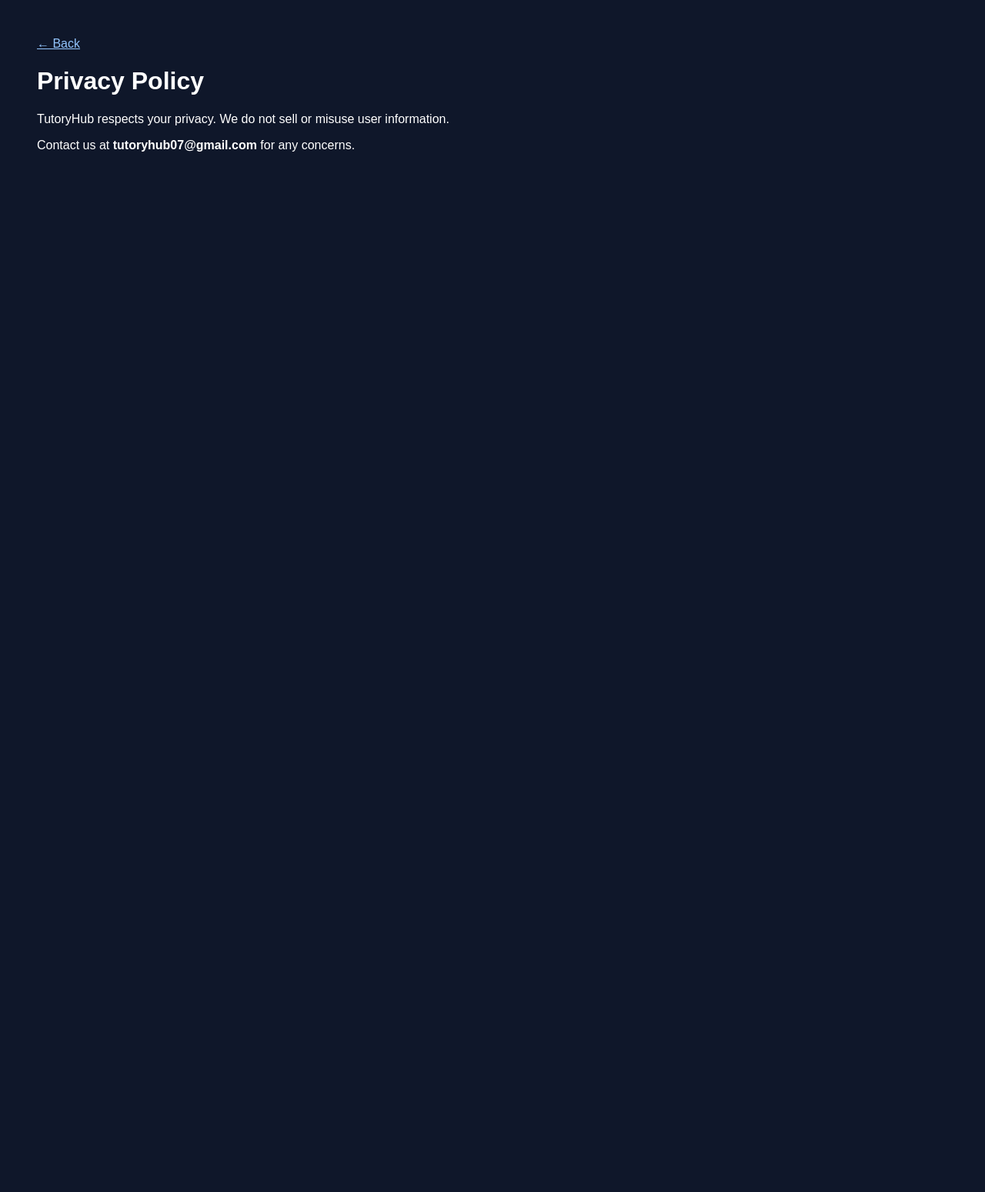
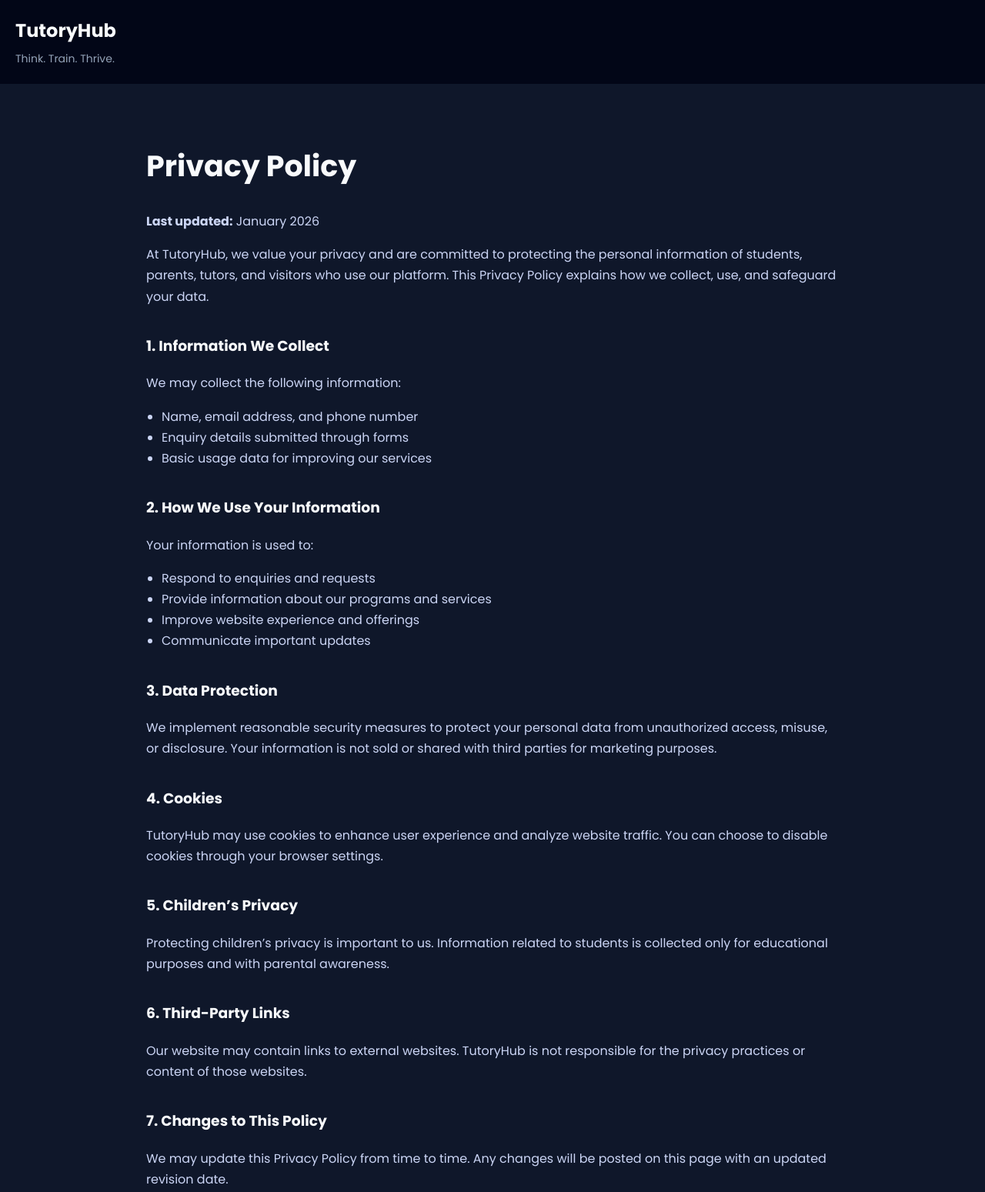
Before and after one commit to tutoryhub/Tutoryhub, a plain HTML site: page privacy.html in a window 1280 px wide. Shown: the top 1549 px of the page at 77% size. Before the commit the page ends 800 px from the top, so only its background shows below. Drawn offline with Linux system fonts and the light colour scheme.

Commit message:
privacy.html

```diff
--- a/privacy.html
+++ b/privacy.html
@@ -1,21 +1,146 @@
 <!DOCTYPE html>
-<html>
+<html lang="en">
 <head>
-<title>TutoryHub | Privacy Policy</title>
-<meta charset="UTF-8">
-<meta name="viewport" content="width=device-width, initial-scale=1.0">
-<style>
-body{font-family:Arial;background:#0f172a;color:white;padding:40px}
-a{color:#93c5fd}
-</style>
+  <meta charset="UTF-8">
+  <title>Privacy Policy | TutoryHub</title>
+  <meta name="viewport" content="width=device-width, initial-scale=1.0">
+
+  <link href="https://fonts.googleapis.com/css2?family=Poppins:wght@300;400;600;700&display=swap" rel="stylesheet">
+
+  <style>
+    body{
+      margin:0;
+      font-family:'Poppins',sans-serif;
+      background:#0f172a;
+      color:#f8fafc;
+      line-height:1.7;
+    }
+
+    header{
+      background:#020617;
+      padding:20px;
+    }
+
+    header h2{margin:0;}
+    header p{
+      margin:4px 0 0;
+      color:#94a3b8;
+      font-size:14px;
+    }
+
+    .container{
+      max-width:900px;
+      margin:auto;
+      padding:50px 20px;
+    }
+
+    h1{font-size:38px;}
+    h3{margin-top:35px;}
+    p{color:#cbd5f5;}
+
+    ul{
+      padding-left:20px;
+      color:#cbd5f5;
+    }
+
+    a{
+      color:#38bdf8;
+      text-decoration:none;
+    }
+
+    footer{
+      margin-top:60px;
+      padding:30px;
+      text-align:center;
+      color:#94a3b8;
+      background:#020617;
+    }
+  </style>
 </head>
 <body>
 
-<a href="index.html">← Back</a>
+<header>
+  <h2>TutoryHub</h2>
+  <p>Think. Train. Thrive.</p>
+</header>
 
-<h1>Privacy Policy</h1>
-<p>TutoryHub respects your privacy. We do not sell or misuse user information.</p>
-<p>Contact us at <b>tutoryhub07@gmail.com</b> for any concerns.</p>
+<div class="container">
+
+  <h1>Privacy Policy</h1>
+  <p><strong>Last updated:</strong> January 2026</p>
+
+  <p>
+    At TutoryHub, we value your privacy and are committed to protecting the personal
+    information of students, parents, tutors, and visitors who use our platform.
+    This Privacy Policy explains how we collect, use, and safeguard your data.
+  </p>
+
+  <h3>1. Information We Collect</h3>
+  <p>We may collect the following information:</p>
+  <ul>
+    <li>Name, email address, and phone number</li>
+    <li>Enquiry details submitted through forms</li>
+    <li>Basic usage data for improving our services</li>
+  </ul>
+
+  <h3>2. How We Use Your Information</h3>
+  <p>Your information is used to:</p>
+  <ul>
+    <li>Respond to enquiries and requests</li>
+    <li>Provide information about our programs and services</li>
+    <li>Improve website experience and offerings</li>
+    <li>Communicate important updates</li>
+  </ul>
+
+  <h3>3. Data Protection</h3>
+  <p>
+    We implement reasonable security measures to protect your personal data from
+    unauthorized access, misuse, or disclosure. Your information is not sold or
+    shared with third parties for marketing purposes.
+  </p>
+
+  <h3>4. Cookies</h3>
+  <p>
+    TutoryHub may use cookies to enhance user experience and analyze website traffic.
+    You can choose to disable cookies through your browser settings.
+  </p>
+
+  <h3>5. Children’s Privacy</h3>
+  <p>
+    Protecting children’s privacy is important to us. Information related to students
+    is collected only for educational purposes and with parental awareness.
+  </p>
+
+  <h3>6. Third-Party Links</h3>
+  <p>
+    Our website may contain links to external websites. TutoryHub is not responsible
+    for the privacy practices or content of those websites.
+  </p>
+
+  <h3>7. Changes to This Policy</h3>
+  <p>
+    We may update this Privacy Policy from time to time. Any changes will be posted
+    on this page with an updated revision date.
+  </p>
+
+  <h3>8. Contact Us</h3>
+  <p>
+    If you have any questions regarding this Privacy Policy, please contact us at:
+  </p>
+  <p>
+    📞 Phone: <strong>8867316707</strong><br>
+    ✉️ Email: <strong>tutoryhub07@gmail.com</strong>
+  </p>
+
+  <p>
+    <a href="index.html">← Back to Home</a>
+  </p>
+
+</div>
+
+<footer>
+  <p>© 2026 TutoryHub · Think. Train. Thrive.</p>
+</footer>
 
 </body>
 </html>
```
